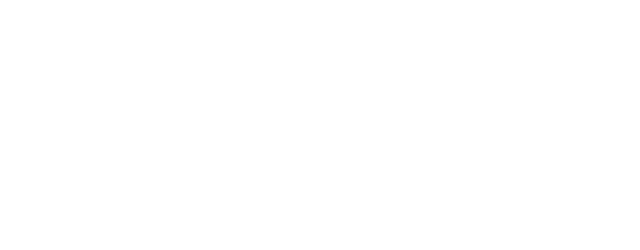
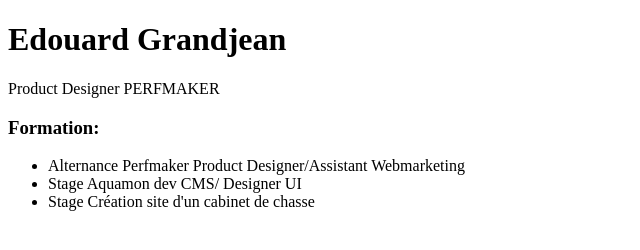
Before and after one commit to Edouardgj/devsecops2022, a plain HTML site: page index.html in a window 1280 px wide. Shown: the whole page, without its empty margins (0-640 px from the left). Drawn offline with Linux system fonts and the light colour scheme.

Commit message:
Formation

```diff
--- a/index.html
+++ b/index.html
@@ -6,4 +6,14 @@
         <meta name="viewport" content="width=device-with, initial-scale=1;0">
         <title>Je suis un test</title>
     </head>
+<body>
+    <h1>Edouard Grandjean</h1>
+    <div class="Présentation">Product Designer PERFMAKER</div>
+<h3>Formation:</h3>
+<ul>
+    <li>Alternance Perfmaker Product Designer/Assistant Webmarketing</li>
+    <li>Stage Aquamon dev CMS/ Designer UI</li>
+    <li>Stage Création site d'un cabinet de chasse</li>
+</ul>
+</body>
 </html>
```
